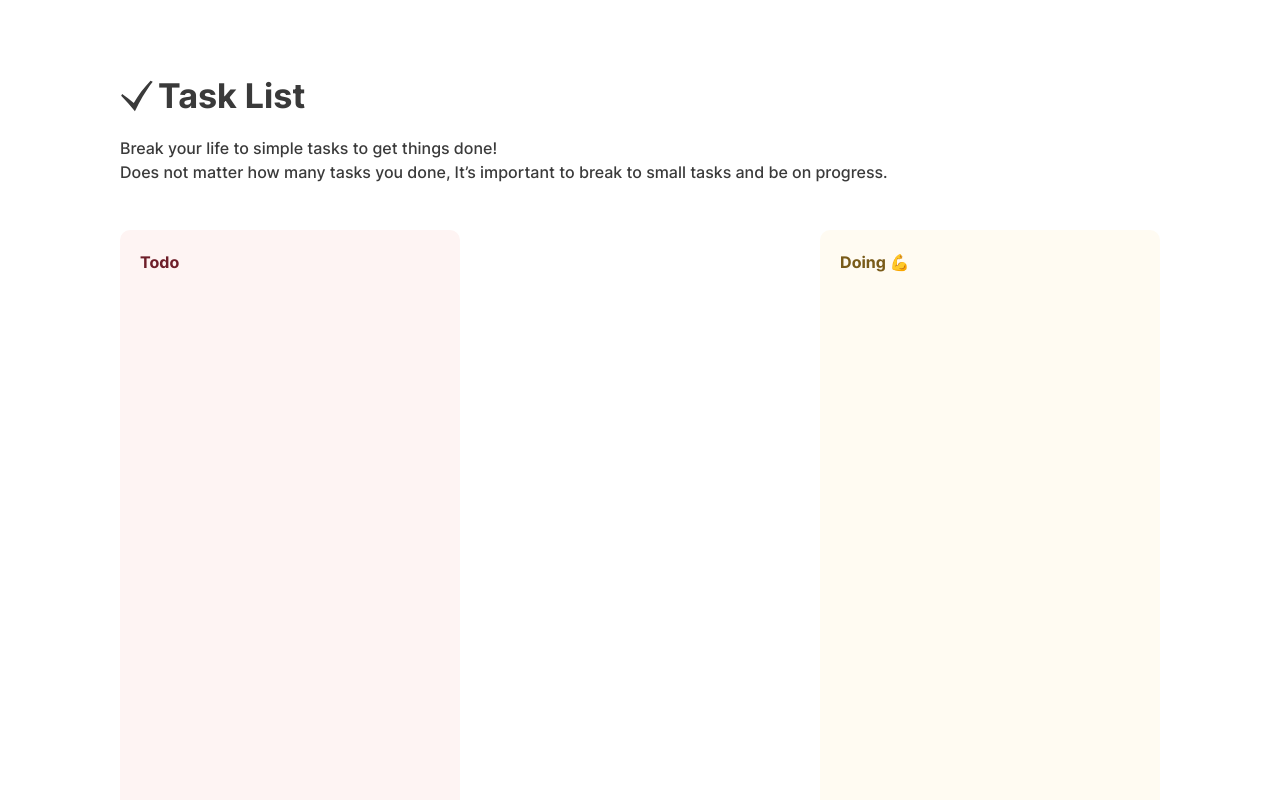
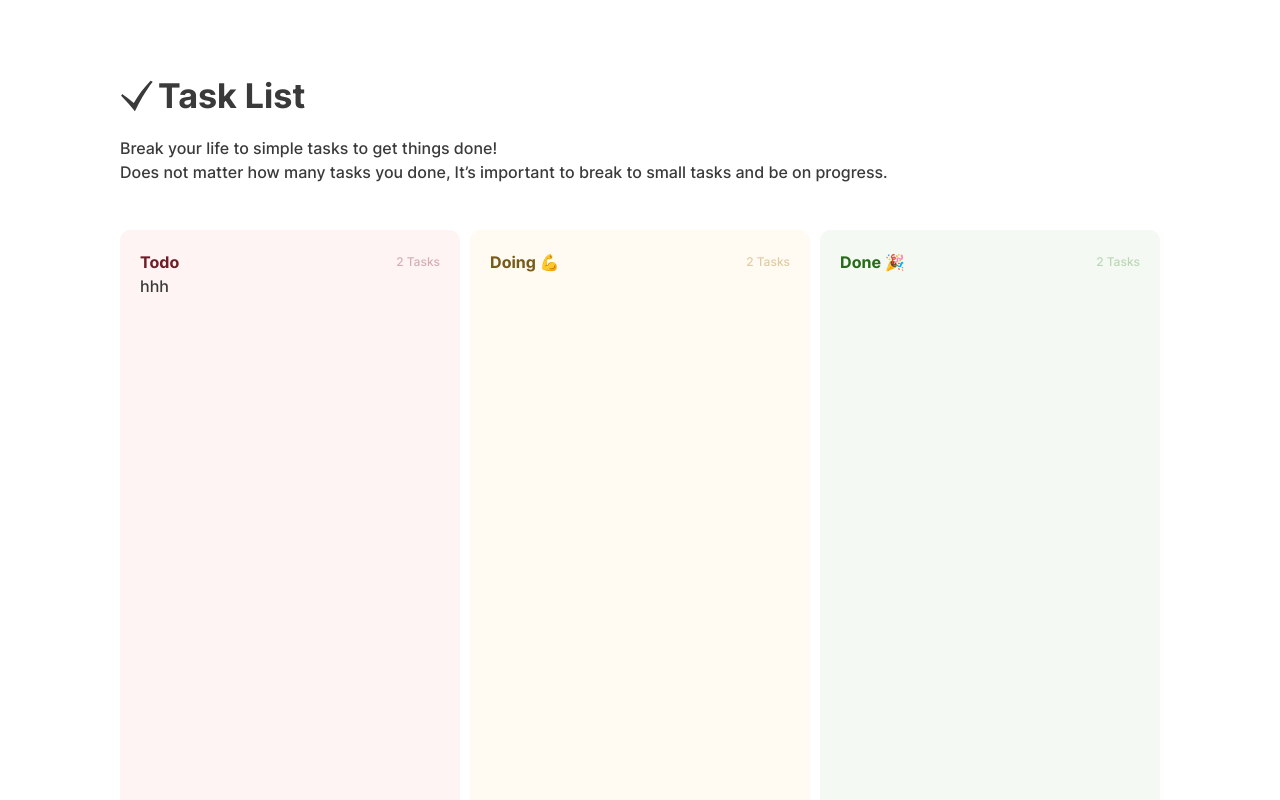
Before and after one commit to aynazheydariafshar/toDoList, a React app: page / in a window 1280 px wide. Shown: the top 800 px of the page. Built offline with nearby package versions, Linux system fonts and the light colour scheme.

Commit message:
FEAT:add number of task props

```diff
--- a/src/components/card.jsx
+++ b/src/components/card.jsx
@@ -1,16 +1,29 @@
 import React from "react";
 
-export default function Card({ title, icon = "", bgColorCard, titleColor }) {
+export default function Card({
+  title,
+  icon = "",
+  bgColorCard,
+  titleColor,
+  numberOfList,
+  colorCaption,
+  children
+}) {
   return (
     <div
       style={{ backgroundColor: bgColorCard }}
       className="w-[340px] h-[700px] rounded-[10px] px-[20px] pt-[20px] pb-[30px]"
     >
-      <div>
+      <div className="flex justify-between items-center">
         <p style={{ color: titleColor }} className="font-bold">
           {title} {icon}
         </p>
+        <p
+          style={{ color: colorCaption }}
+          className="text-[12px]"
+        >{`${numberOfList} Tasks`}</p>
       </div>
+      {children}
     </div>
   );
 }
--- a/src/components/cardList.jsx
+++ b/src/components/cardList.jsx
@@ -3,15 +3,32 @@ import Card from "./card";
 
 export default function CardList() {
   return (
-    <div className="flex-wrap flex justify-between items-center gap-[20px] mt-[46px]">
-      <Card title="Todo" bgColorCard="#FEF4F3" titleColor="#6E1E29" />
+    <div className="flex-wrap flex justify-between items-center mt-[46px]">
+      <Card
+        title="Todo"
+        bgColorCard="#FEF4F3"
+        titleColor="#6E1E29"
+        numberOfList="2"
+        colorCaption="#D4AFB4"
+      >
+        hhh{" "}
+      </Card>
       <Card
         title="Doing"
         icon="💪"
         bgColorCard="#FFFBF2"
         titleColor="#795B19"
+        numberOfList="2"
+        colorCaption="#DECCA4"
       />
-      <Card title="Done" icon="🎉" bgColorCard="#F4F9F3" titleColor="#286C1A" />
+      <Card
+        title="Done"
+        icon="🎉"
+        bgColorCard="#F4F9F3"
+        titleColor="#286C1A"
+        numberOfList="2"
+        colorCaption="#BCD7B6"
+      />
     </div>
   );
 }
```
